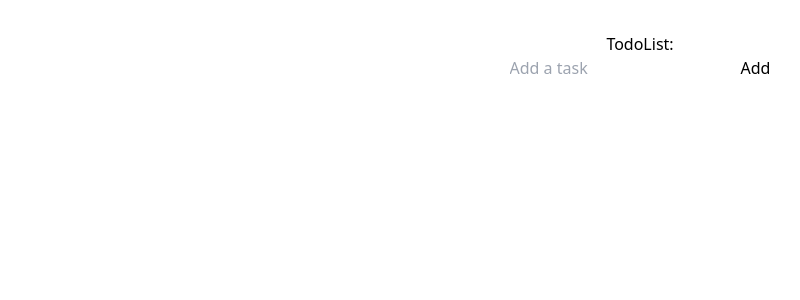
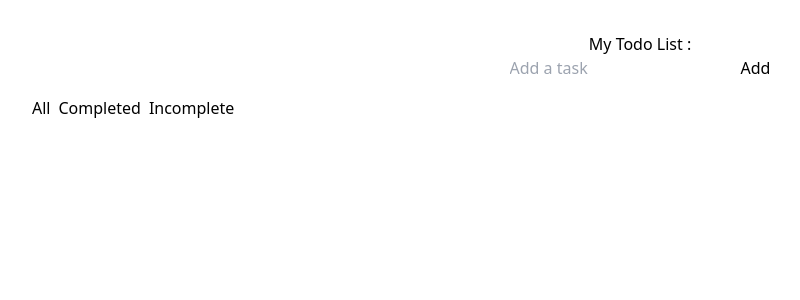
Before and after one commit to llatifah99/TodoList, a React (Vite) app: page / in a window 1280 px wide. Shown: the top 300 px of the page, without its empty margins (0-800 px from the left). Built offline with nearby package versions, Linux system fonts and the light colour scheme.

Commit message:
update TodoApp dan FilterButtons.jsx

```diff
--- a/src/App.jsx
+++ b/src/App.jsx
@@ -5,7 +5,9 @@ import TodoApp from "./components/TodoApp";
 function App() {
   return (
     <>
-      <TodoApp />
+      <div>
+        <TodoApp />
+      </div>
     </>
   );
 }
--- /dev/null
+++ b/src/components/FilterButtons.jsx
@@ -0,0 +1,20 @@
+import React from "react";
+import "../App.css";
+
+const FilterButtons = ({ onFilterChange }) => {
+  return (
+    <div className="my-4 flex gap-2">
+      <button onClick={() => onFilterChange("all")} className="btn">
+        All
+      </button>
+      <button onClick={() => onFilterChange("completed")} className="btn">
+        Completed
+      </button>
+      <button onClick={() => onFilterChange("incomplete")} className="btn">
+        Incomplete
+      </button>
+    </div>
+  );
+};
+
+export default FilterButtons;
--- a/src/components/TodoApp.jsx
+++ b/src/components/TodoApp.jsx
@@ -1,28 +1,80 @@
 import React from "react";
 import { useDispatch, useSelector } from "react-redux";
-import { setTask, addTask } from "../redux/Slice/todoSlice";
+import {
+  setTask,
+  setFilterStatus,
+  addTask,
+  editTask,
+  deleteTask,
+  toggleComplete,
+} from "../redux/Slice/todoSlice";
+import TaskList from "./TaskList";
+import FilterButtons from "./FilterButtons";
+
 const TodoApp = () => {
   const dispatch = useDispatch();
-  const { task, tasks } = useSelector((state) => state.todo);
+  const { task, tasks, editIndex, filterStatus } = useSelector(
+    (state) => state.todo
+  );
+
   const handleInputChange = (e) => {
     dispatch(setTask(e.target.value));
   };
+
   const handleAddTask = () => {
     dispatch(addTask());
   };
+
+  const handleEditTask = (index) => {
+    dispatch(editTask(index));
+  };
+
+  const handleDeleteTask = (index) => {
+    dispatch(deleteTask(index));
+  };
+
+  const handleToggleComplete = (index) => {
+    dispatch(toggleComplete(index));
+  };
+
+  const handleFilterChange = (status) => {
+    dispatch(setFilterStatus(status));
+  };
+
+  const filteredTasks = tasks.filter((task) => {
+    if (filterStatus === "all") {
+      return true;
+    } else if (filterStatus === "completed") {
+      return task.completed;
+    } else if (filterStatus === "incomplete") {
+      return !task.completed;
+    }
+    return true;
+  });
+
   return (
-    <>
-      <h3>TodoList:</h3>
-      <input
-        type="text"
-        value={task}
-        onChange={handleInputChange}
-        placeholder="Add a task"
+    <div>
+      <h3>My Todo List :</h3>
+      <div>
+        <input
+          type="text"
+          placeholder="Add a task"
+          value={task}
+          onChange={handleInputChange}
+        />
+        <button onClick={handleAddTask}>
+          {editIndex !== null ? "Update" : "Add"}
+        </button>
+      </div>
+      <FilterButtons onFilterChange={handleFilterChange} />
+      <TaskList
+        tasks={filteredTasks}
+        onCompleteToggle={handleToggleComplete}
+        onEditTask={handleEditTask}
+        onDeleteTask={handleDeleteTask}
       />
-      <button onClick={handleAddTask} className="btn">
-        Add
-      </button>
-    </>
+    </div>
   );
 };
+
 export default TodoApp;
```
